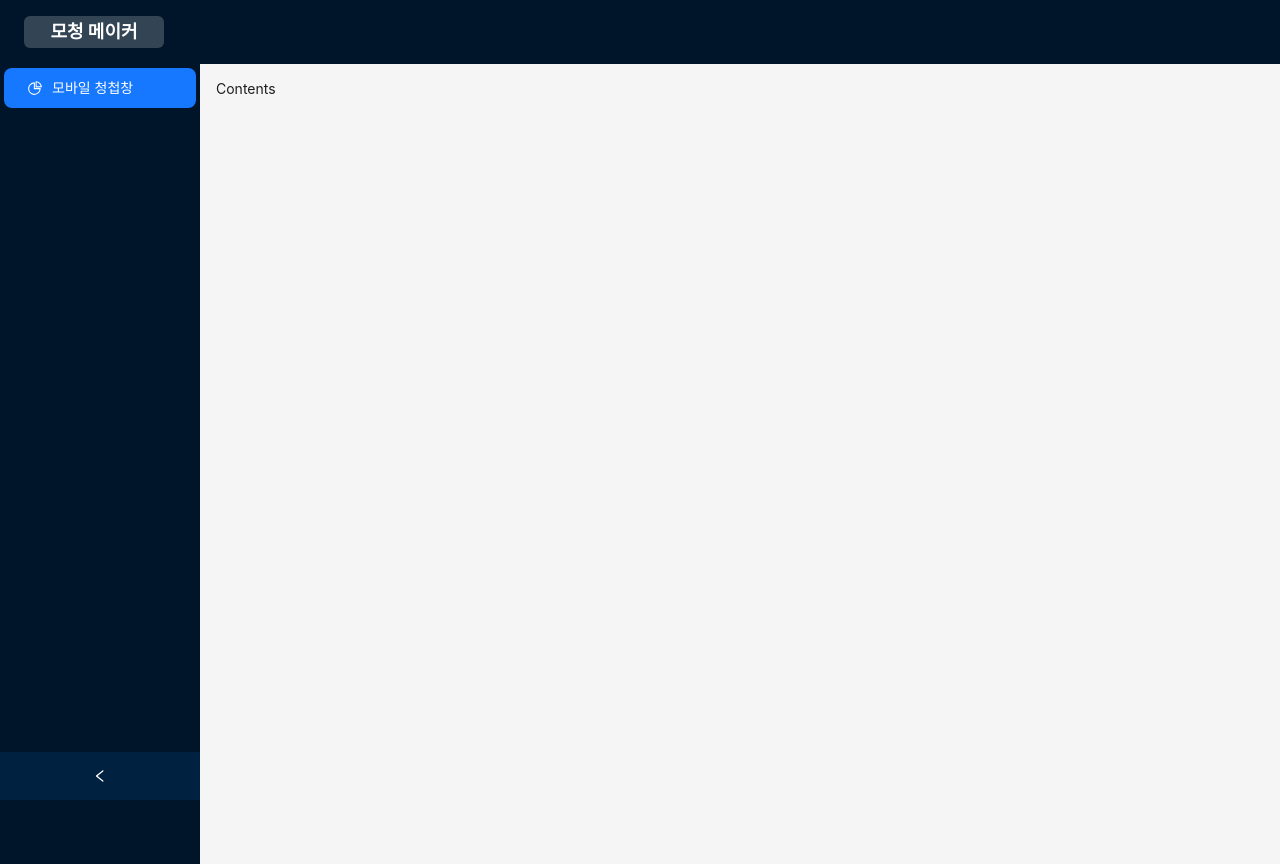
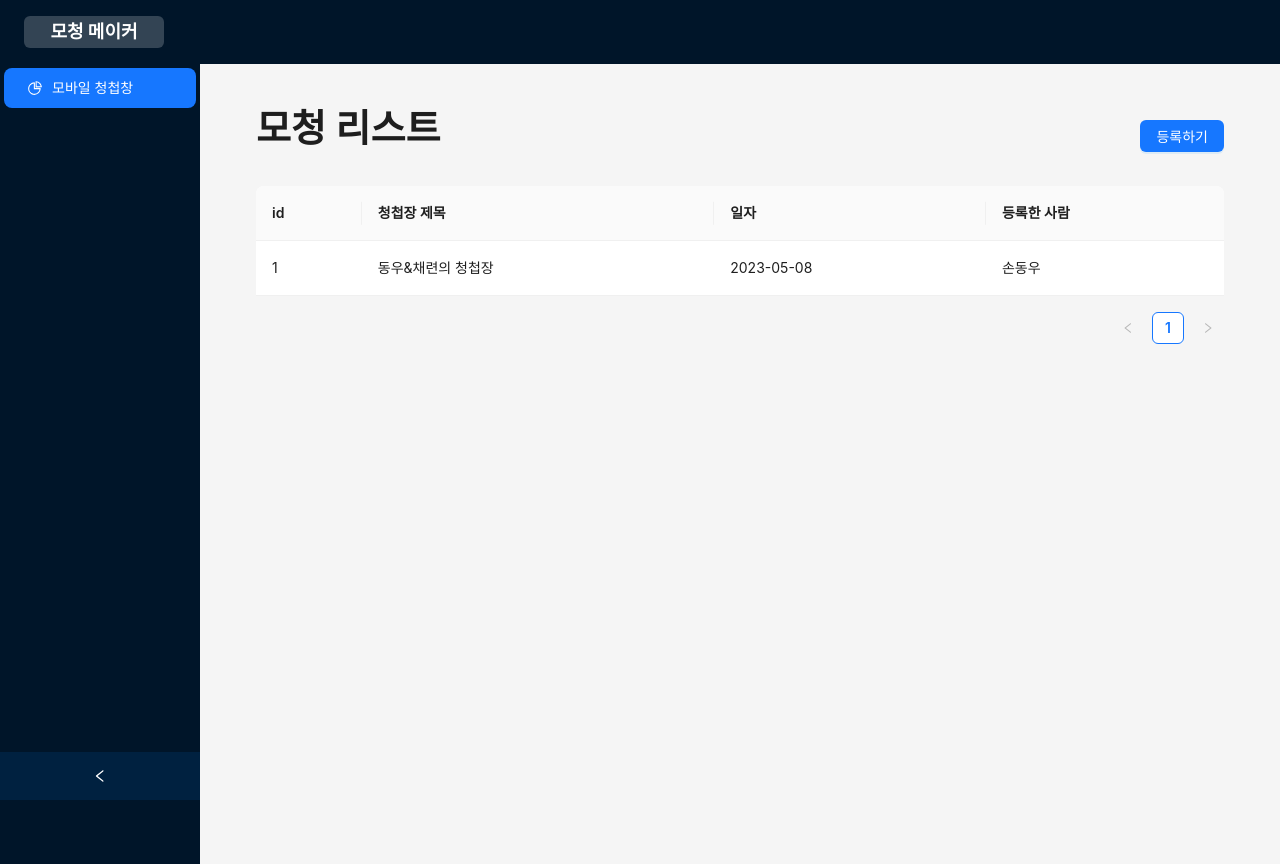
Before and after one commit to JeongGeun/mobileWebEditor, a Next.js app: page / in a window 1280 px wide. Built offline with nearby package versions, Linux system fonts and the light colour scheme.

Commit message:
feat: 테이블추가

```diff
--- /dev/null
+++ b/src/app/page.module.scss
@@ -0,0 +1,10 @@
+.header {
+  display: flex;
+  justify-content: space-between;
+  align-items: baseline;
+  padding: 0 40px;
+}
+
+.table {
+    padding: 16px 40px;
+}
--- a/src/app/page.tsx
+++ b/src/app/page.tsx
@@ -1,7 +1,51 @@
 "use client";
 
+import { Button, Typography, Table } from "antd";
+import styles from "./page.module.scss";
+
+const dataSource = [
+  {
+    key: "1",
+    id: "1",
+    title: "동우&채련의 청첩장",
+    date: "2023-05-08",
+    createdBy: "손동우",
+  },
+];
+
+const columns = [
+  {
+    title: "id",
+    dataIndex: "id",
+    key: "id",
+  },
+  {
+    title: "청첩장 제목",
+    dataIndex: "title",
+    key: "title",
+  },
+  {
+    title: "일자",
+    dataIndex: "date",
+    key: "date",
+  },
+  {
+    title: "등록한 사람",
+    dataIndex: "createdBy",
+    key:"createdBy"
+  }
+];
+
 const App = () => {
-  return "Contents";
+  return (
+    <>
+      <div className={styles.header}>
+        <Typography.Title>모청 리스트</Typography.Title>
+        <Button type="primary">등록하기</Button>
+      </div>
+      <Table className={styles.table} dataSource={dataSource} columns={columns} />
+    </>
+  );
 };
 
 export default App;
```
